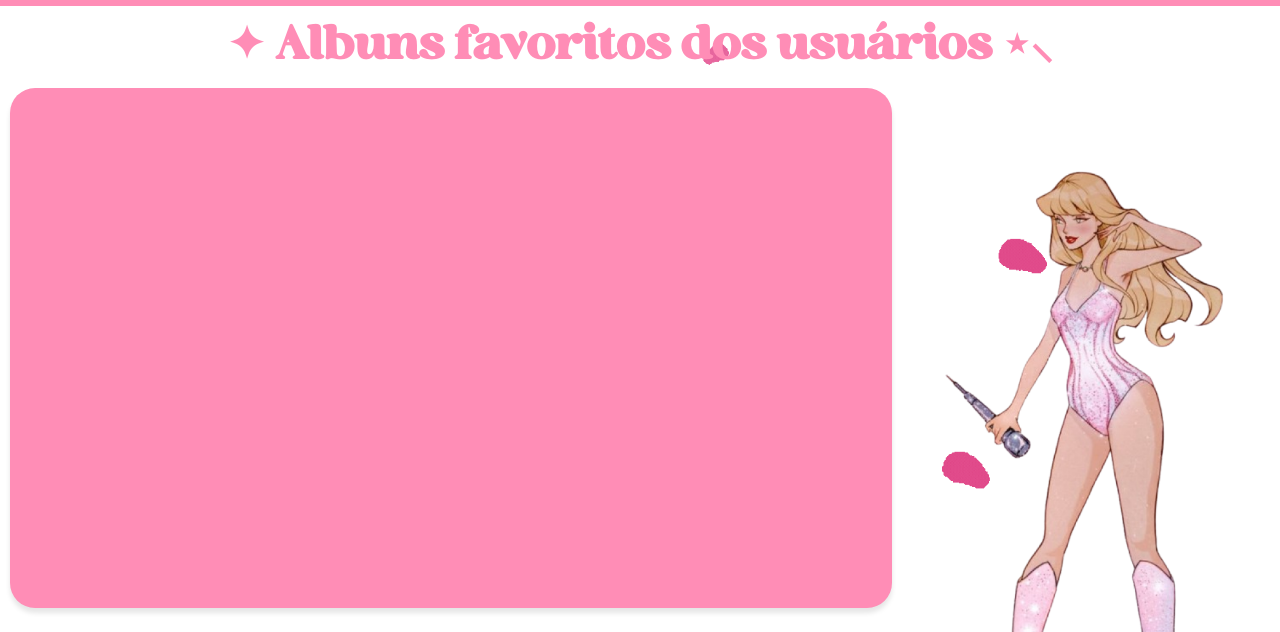
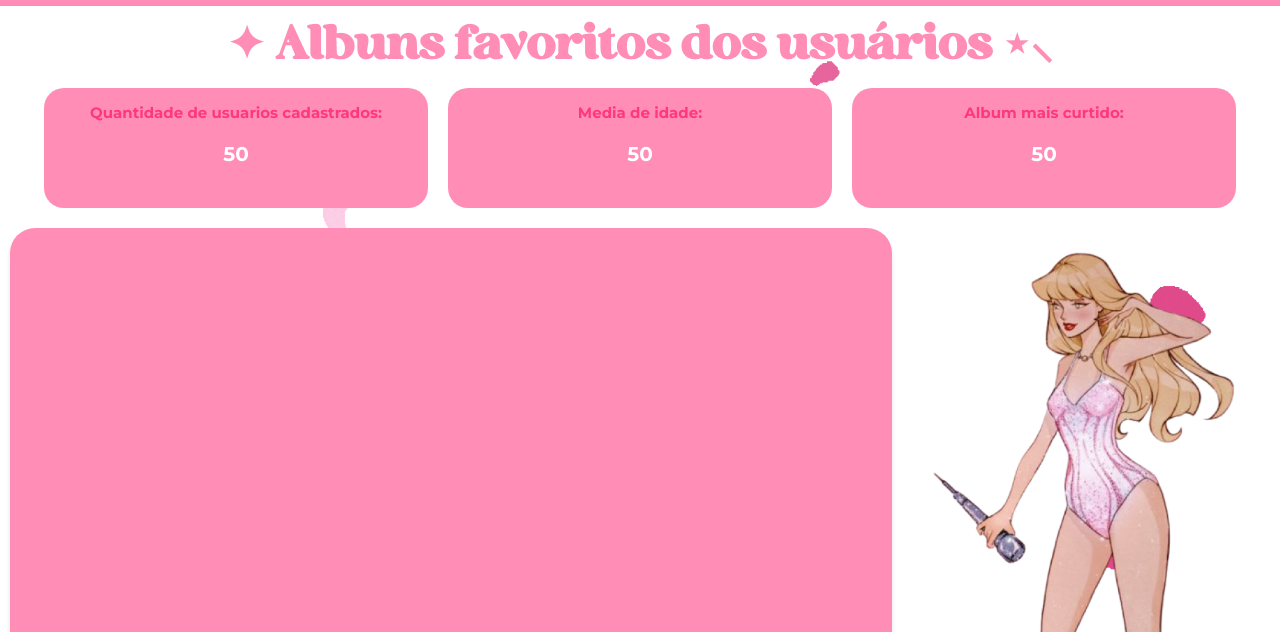
Before and after one commit to ni-teixeira/SwiftHub, a plain HTML site: page html/dashboard.html in a window 1280 px wide. Shown: the part 74-706 px from the top of the page. Drawn offline with nearby package versions, Linux system fonts and the light colour scheme; a web font is replaced by a local one.

Commit message:
add indicadores (fixos)

```diff
--- a/css/dashboard.css
+++ b/css/dashboard.css
@@ -10,12 +10,13 @@ body{
     font-family: "Holen vintage";
     font-weight: bolder;
     margin: 5px;
+    display: flex;
+    flex-direction: column;
 }
 
 .container-dash {
     display: flex;
     justify-content: space-evenly;
-    height: 70vh;
 }
 
 .dash {
@@ -35,5 +36,33 @@ body{
 }
 
 .ilustracao img {
-    height: 60vh;
+    height: 65vh;
 }
+
+.indicadores{
+    display: flex;
+    justify-content: center;
+    align-items: center;
+}
+
+.indicador{
+    background-color: #FF8DB6;
+    border-radius: 20px;
+    margin: 10px;
+    width: 30%;
+    height: 15vh;
+}
+
+.indicador p{
+    color: white;
+    font-weight: bold;
+    text-align: center;
+    font-size: 20px;
+}
+
+.indicador #titulo{
+    color: #FE377F;
+    font-weight: bold;
+    text-align: center;
+    font-size: 15px;
+}
--- a/html/dashboard.html
+++ b/html/dashboard.html
@@ -37,11 +37,26 @@
     </header>
 
     <div class="dash-wrapper">
+
         <h1> ✦ Albuns favoritos dos usuários ⋆⸜</h1>
-        <div class="container-dash">
 
-            <!-- colocar indicadores -->
+        <div class="indicadores">
+            <div class="indicador indicador1">
+                <p id="titulo"> Quantidade de usuarios cadastrados: </p>
+                    <p> 50 </p>
+                </div>
+                <div class="indicador indicador2">
+                    <p id="titulo"> Media de idade: </p>
+                    <p> 50 </p>
+                </div>
+                <div class="indicador indicador3">
+                    <p id="titulo"> Album mais curtido: </p>
+                    <p> 50 </p>
+                    </div>
+                </div>
 
+
+    <div class="container-dash">
             <div class="dash">
                 <canvas id="myChart"></canvas>
             </div>
@@ -49,6 +64,7 @@
                 <img src="../assets/images/ilustracao.png" alt="ilustração Taylor Swift">
             </div>
         </div>
+
     </div>
 
     <footer class="auth-footer">
```
